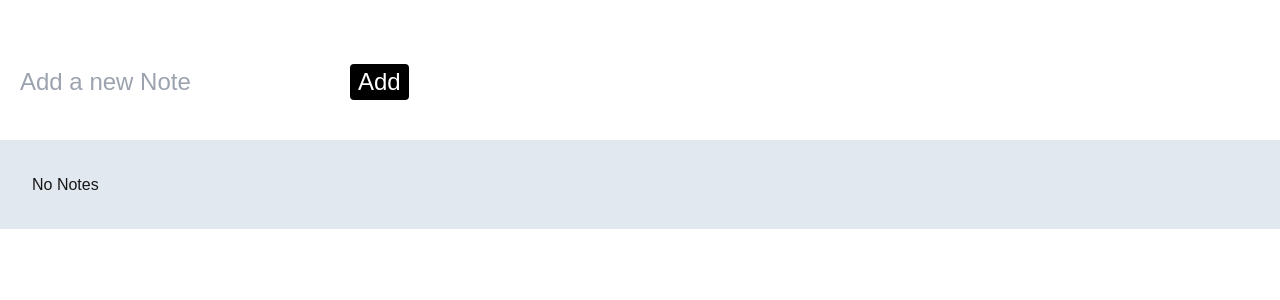
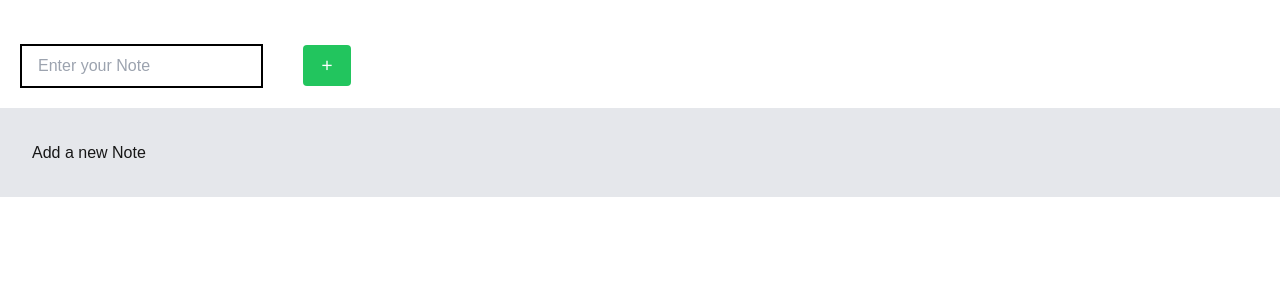
Before and after one commit to abhinavbaral/todolist, a Next.js app: page / in a window 1280 px wide. Shown: the top 300 px of the page. Built offline with nearby package versions, Linux system fonts and the light colour scheme.

Commit message:
multiple error fixed and buttons added

```diff
--- a/app/globals.css
+++ b/app/globals.css
@@ -1,6 +1,8 @@
 @tailwind base;
 @tailwind components;
 @tailwind utilities;
+@import 'remixicon/fonts/remixicon.css';
+
 
 :root {
   --background: #ffffff;
--- a/app/page.js
+++ b/app/page.js
@@ -1,53 +1,65 @@
-"use client"
-import React, { useState } from 'react'
-import Header from '@/Components/Header'
+"use client";
+import React, { useState } from "react";
+import Header from "@/Components/Header";
+import 'remixicon/fonts/remixicon.css';
 
 
-// This is the About Us page.
 
-export const Page = () => {
-  const [first, setFirst] = useState("")
+export const page = () => {
+  const [Inp, setInp] = useState("");
   const [MNote, setMNote] = useState([])
 
-  const handleSubmit = (e) => {
-    e.preventDefault()
-    if (first.trim() !== "") {
-      setMNote([...MNote, { first }])
-      setFirst("")
+  let note = <h2>
+  Add a new Note
+    </h2>;
+    if(MNote. length>0) {
+      note = MNote.map((Note,index) =>{
+        return(
+          <li className="flex justify-between">
+                  <div className="flex items-center justify-between mb-5">
+          <h5 className="text-2xl font-semibold">
+           {Note.Inp}
+          </h5>
+        </div>
+        <button className="bg-red-500 text-white  items-center justify-center text-center px-2 py-2 m-3 rounded">
+        <i class="ri-delete-bin-6-fill"></i>
+        </button>
+          </li>
+        )
+      })
+
     }
+
+  let Handle = function (e){
+     e.preventDefault()
+     setMNote([...MNote, {Inp}]);
+     setInp("")
   }
-
   return (
     <>
       <Header />
-      <form className='text-2xl text-black font-light m-5' onSubmit={handleSubmit}>
+      <form>
         <input
-          type='text'
-          placeholder='Add a new Note'
-          value={first}
-          onChange={(e) => setFirst(e.target.value)}
+          type="text"
+          className="border-2 border-black m-5 px-4 py-2"
+          placeholder="Enter your Note"
+          value={Inp}
+          onChange={function(e){
+             setInp(e.target.value)
+          }}
         />
-        <button className='bg-black m-5 px-2 py-0.5 text-white text-2xl rounded' type='submit'>
-          Add
+        <button onClick={Handle} className="bg-green-500 text-white  items-center justify-center text-center px-4 py-2 m-5 rounded">
+        <i class="ri-add-line"></i>
         </button>
       </form>
-      <hr />
-      <div className='p-8 bg-slate-200'>
+      <hr/>
+      <div className="p-8 bg-gray-200">
         <ul>
-          {MNote.length === 0 ? (
-            <h2>No Notes</h2>
-          ) : (
-            MNote.map((note, index) => (
-              <li key={index}>
-                <h5>{note.first}</h5>
-              </li>
-            ))
-          )}
+            {note}
+
         </ul>
-      </div>
-
+        </div>
     </>
-  )
-}
-
-export default Page
+  );
+};
+export default page;
--- a/package.json
+++ b/package.json
@@ -9,9 +9,10 @@
     "lint": "next lint"
   },
   "dependencies": {
+    "next": "14.2.11",
     "react": "^18",
     "react-dom": "^18",
-    "next": "14.2.11"
+    "remixicon": "^4.3.0"
   },
   "devDependencies": {
     "postcss": "^8",
```
Also changed, not shown: Components/Footer.js (deleted), 1 other file (tests, documents, lock files or other folders).
